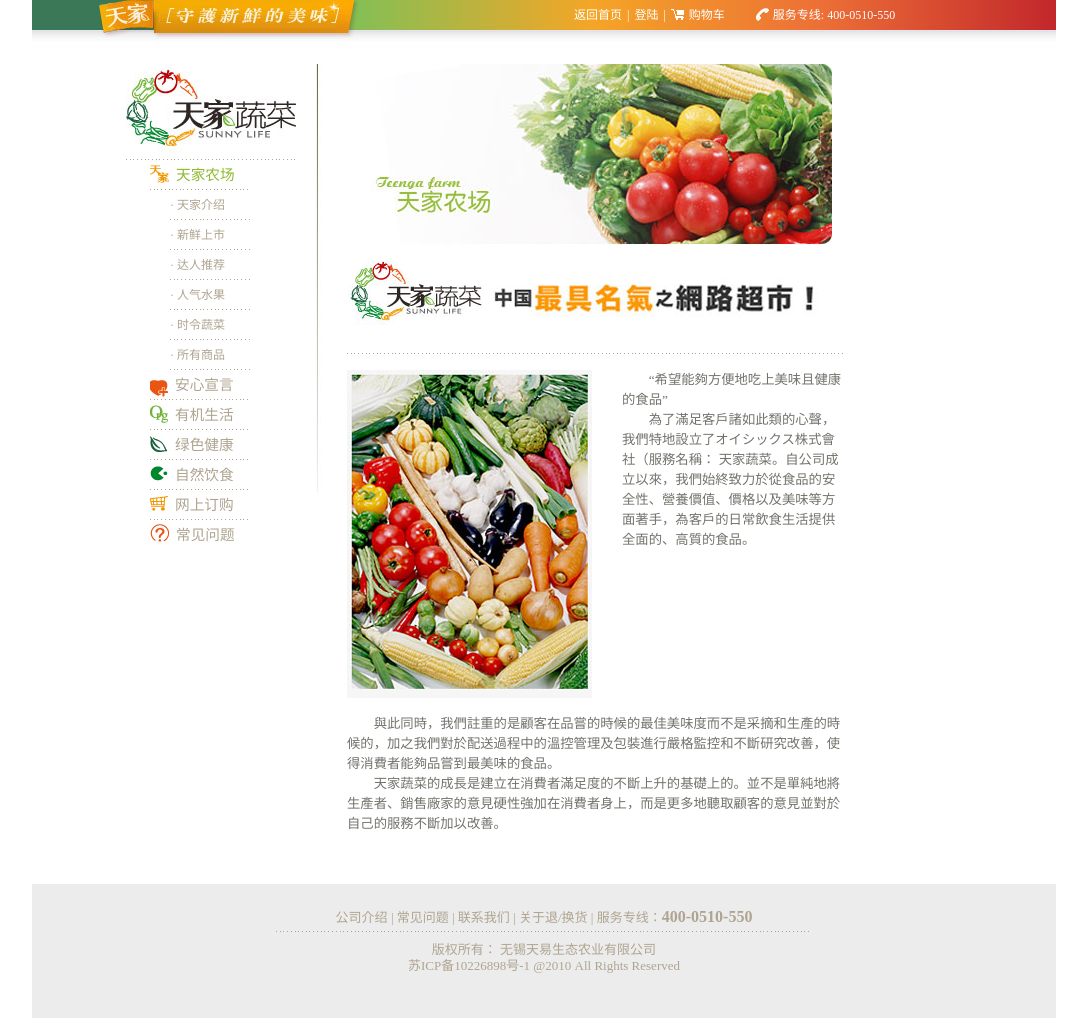
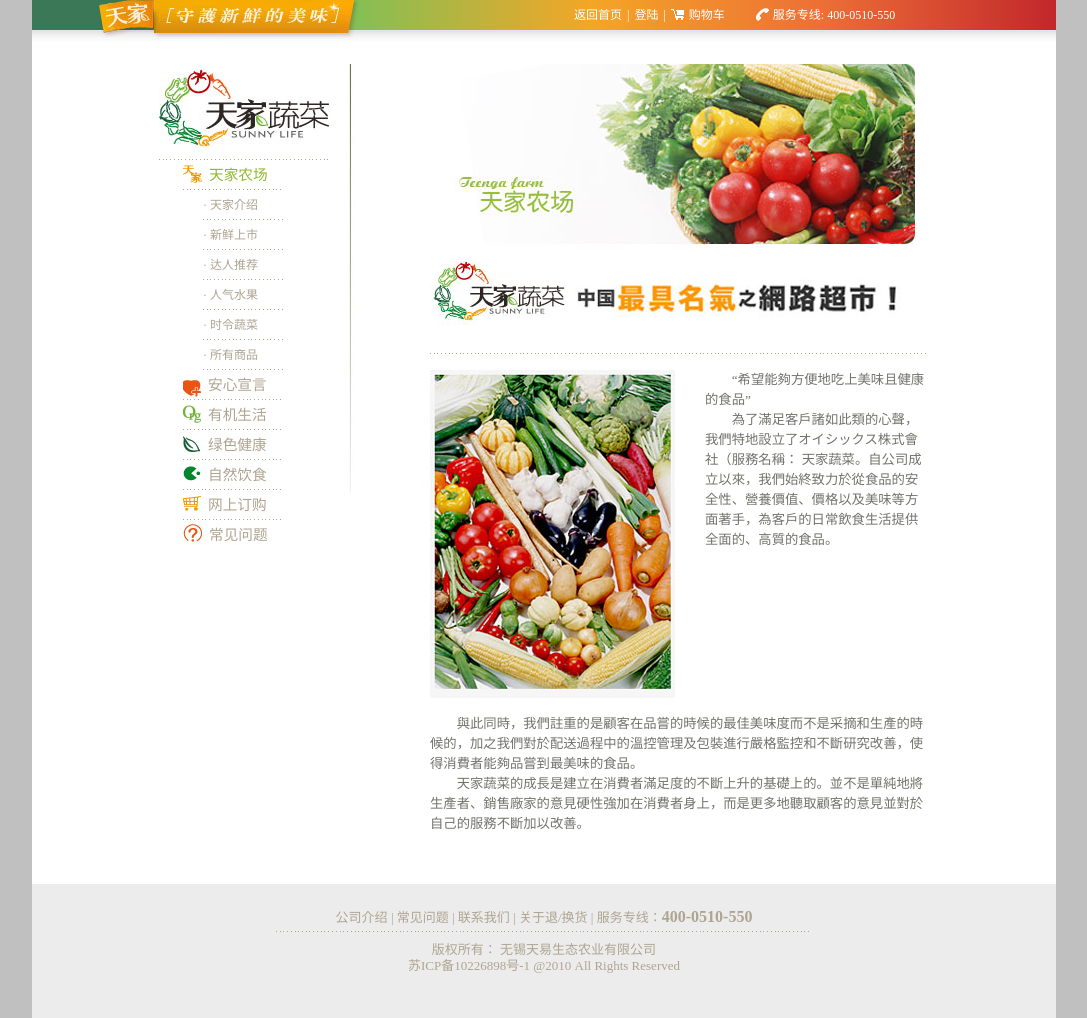
Before and after one commit to xtunes/teenga.com, a PHP site: page /page_template.html in a window 1280 px wide. Shown: the whole page, without its empty margins (96-1183 px from the left). Run offline with PHP 8.4, Linux system fonts and the light colour scheme.

Commit message:
style change

```diff
--- a/css/style.css
+++ b/css/style.css
@@ -153,6 +153,7 @@
   color: #444;
   /* Set your base font here, to apply evenly */
   font-family: "Microsoft YaHei";
+	background: #c0c0c0;
 }
 
 /* Headers (h1, h2, etc) have no default font-size or margin; define those yourself */
@@ -169,7 +170,7 @@
  * Author: andrew
  */
 
-#container { margin:0 auto; width:1024px; }
+#container { margin:0 auto; width:1024px; background:#fff;}
 	#index #top {height:50px;position:relative;background: url('../img/home_top_bg.png') no-repeat;}
 	#index #top .userlinks{position:absolute; left:786px; top:32px;}
 	#index #top .userlinks a{font-size:12px;margin-right:32px;}
@@ -190,17 +191,17 @@
 	.page #top .userlinks .cart{background: url('../img/page_top_cart_icon.png') no-repeat; padding:0 20px 0 18px;}
 	.page #top .userlinks .tel{background: url('../img/page_top_tel_icon.png') no-repeat; padding:0 20px 0 18px;}
 	.page #main{padding-left:94px;}
-	.page #sidebar{width:189px;float:left;}
+	.page #sidebar{width:189px;float:left;padding-left:33px;}
 	.page #sidebar .logo{width:170px;}
 	.page #sidebar .menu{margin-left:24px; width:146px;}
 		.page #sidebar .menu a{float:left; width:100px;line-height:30px;  font-size:11pt;; font-family:"Microsoft YaHei";}
 		.page #sidebar .menu a.current{color: #8fb931;}
 		.page #sidebar .menu a img{float:left;margin-top:1px;}
-	.page #sidebar .submenu{margin-left:20px;}
+	.page #sidebar .submenu{margin-left:20px;display:none;}
 		.page #sidebar .submenu a{font-size:9pt; width:80px;}
 		.ie6 .page #sidebar .submenu{margin-left:10px;}
 		.ie6 .page #sidebar .submenu a{font-size:9pt; width:90px;}
-	.page #content {float:left;background: url('../img/page_content_bg.jpg') no-repeat left top; padding-left:32px;width:497px; line-height:20px;}
+	.page #content {float:left;background: url('../img/page_content_bg.jpg') no-repeat left top; padding-left:82px;width:497px; line-height:20px;}
 	.page #content .page_title{margin-bottom:10px;}
 	.page #content .img{}
 	.page #content .img.border{border:1px solid #d8e7e7; padding:5px; text-align:center;}
--- a/page_template.html
+++ b/page_template.html
@@ -63,6 +63,7 @@
                     <a class="dashed" href="#">化肥污染</a>
                     <a class="dashed" href="#">转基因水稻</a>
                     <a class="dashed" href="#">中国食品安全</a>
+                    <a class="dashed" href="#"></a>
                 </div>
                 <a icon="page_side_icon5.gif" class="dashed" href="#">自然饮食</a>
                 <div class="submenu">
@@ -134,7 +135,6 @@
             }
         });
         $('#sidebar .submenu > a').prepend('· ');
-        $('#sidebar .submenu').hide();
         var sub=$('#sidebar a.current').next();
         if(sub.hasClass('submenu')){
             sub.show();
```
